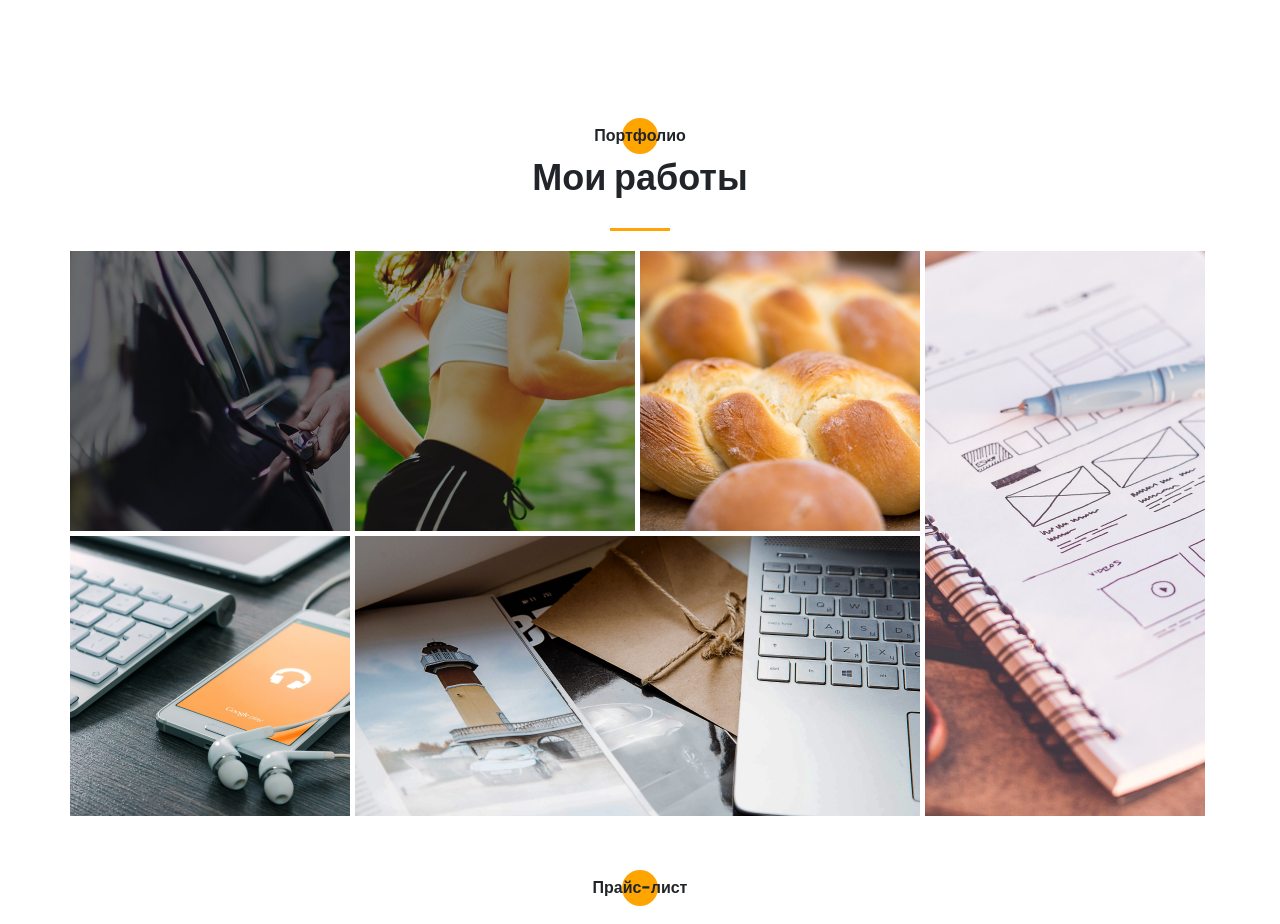
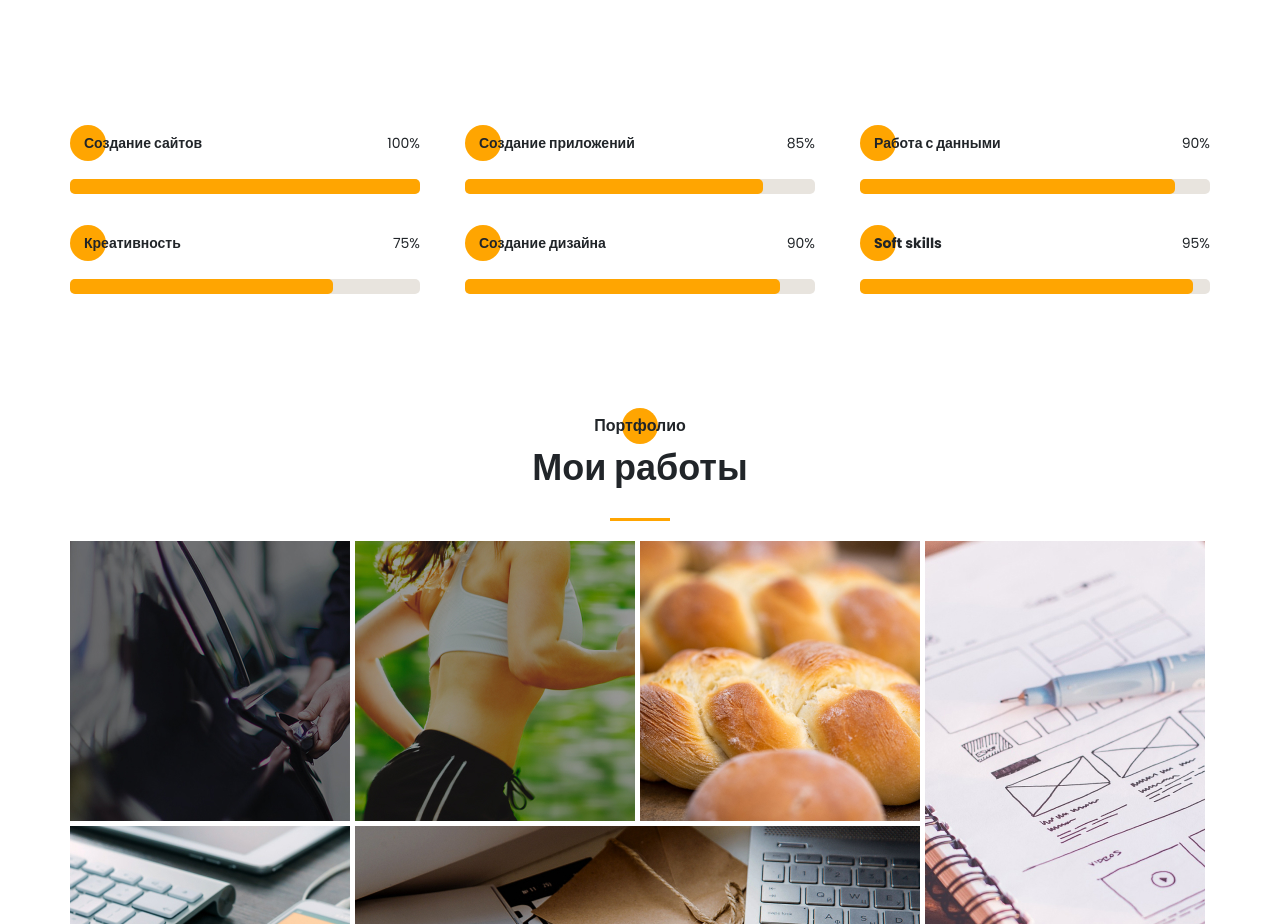
Before and after one commit to IvanLarionov90/testPortfolioProj, a website: page src/index.html in a window 1280 px wide. Shown: the part 3072-3996 px from the top of the page. Drawn offline with Linux system fonts and the light colour scheme.

Commit message:
add new sections

```diff
--- a/src/index.html
+++ b/src/index.html
@@ -412,6 +412,62 @@
                     <div class="descr">Это нереляционная база данных, которая будет хранить данные вашего сайта или приложения</div>
                 </div>
             </div>
+            <div class="expirience">
+                <div class="expirience__item">
+                    <div class="expirience__item-head">
+                        <div class="title title_fs14">Создание сайтов</div>
+                        <div class="percent">100%</div>
+                    </div>
+                    <div class="scale">
+                        <div class="scale__fill"></div>
+                    </div>
+                </div>
+                <div class="expirience__item">
+                    <div class="expirience__item-head">
+                        <div class="title title_fs14">Создание приложений</div>
+                        <div class="percent">85%</div>
+                    </div>
+                    <div class="scale">
+                        <div class="scale__fill"></div>
+                    </div>
+                </div>
+                <div class="expirience__item">
+                    <div class="expirience__item-head">
+                        <div class="title title_fs14">Работа с данными</div>
+                        <div class="percent">90%</div>
+                    </div>
+                    <div class="scale">
+                        <div class="scale__fill"></div>
+                    </div>
+                </div>
+                <div class="expirience__item">
+                    <div class="expirience__item-head">
+                        <div class="title title_fs14">Креативность</div>
+                        <div class="percent">75%</div>
+                    </div>
+                    <div class="scale">
+                        <div class="scale__fill"></div>
+                    </div>
+                </div>
+                <div class="expirience__item">
+                    <div class="expirience__item-head">
+                        <div class="title title_fs14">Создание дизайна</div>
+                        <div class="percent">90%</div>
+                    </div>
+                    <div class="scale">
+                        <div class="scale__fill"></div>
+                    </div>
+                </div>
+                <div class="expirience__item">
+                    <div class="expirience__item-head">
+                        <div class="title title_fs14">Soft skills</div>
+                        <div class="percent">95%</div>
+                    </div>
+                    <div class="scale">
+                        <div class="scale__fill"></div>
+                    </div>
+                </div>
+            </div>
         </div>
     </section>
 
--- a/src/js/index.js
+++ b/src/js/index.js
@@ -9,3 +9,10 @@ hamburger.addEventListener('click', () => {
 menuClose.addEventListener('click', () => {
     document.querySelector('.menu').classList.toggle('active');
 });
+
+const expItems = document.querySelectorAll('.scale__fill'),
+      percents = document.querySelectorAll('.percent');
+
+expItems.forEach((el, i) => {
+    el.style.width = percents[i].textContent;
+});
--- a/src/sass/blocks/_whatuse.scss
+++ b/src/sass/blocks/_whatuse.scss
@@ -40,4 +40,45 @@
             font-size: 12px;
         }
     }
+    .expirience {
+        margin-top: 120px;
+        display: grid;
+        grid-template-columns: repeat(3, 350px);
+        grid-template-rows: repeat(2, 70px);
+        column-gap: 45px;
+        row-gap: 30px;
+        &__item {
+           width: 350px;
+           height: 70px;
+           display: flex;
+           justify-content: space-between;
+           flex-direction: column;
+           &-head {
+            padding-top: 9px;
+            display: flex;
+            justify-content: space-between;
+            align-items: center;
+            padding-left: 14px;
+            position: relative;
+            @include before_circle;
+                &:before {
+                    top: 4%;
+                }
+            }
+            .percent {
+                font-size: 14px;
+            }
+            .scale {
+                width: 100%;
+                height: 15px;
+                background-color: #E8E4DE;
+                border-radius: 5px;
+                &__fill {
+                    height: 100%;
+                    background-color: $main-color;
+                    border-radius: 5px;
+                }
+            }
+        }
+    }
 }
```
Also changed, not shown: dist/css/general.min.css, dist/index.html, dist/js/index.js, src/css/general.min.css.
